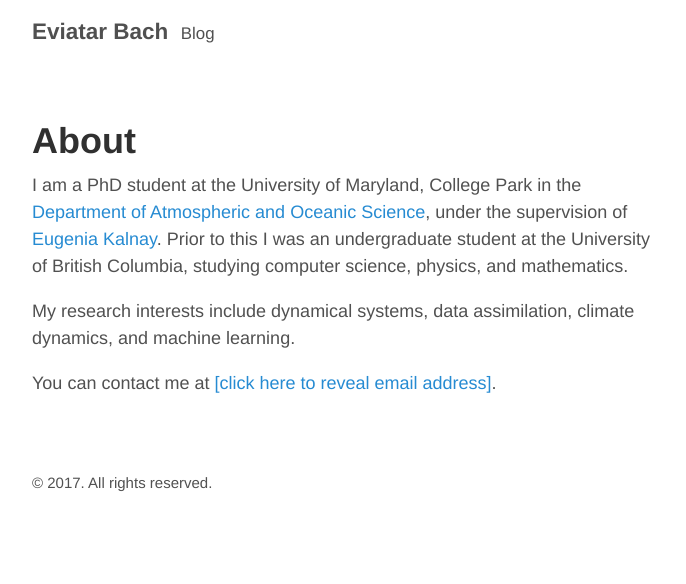
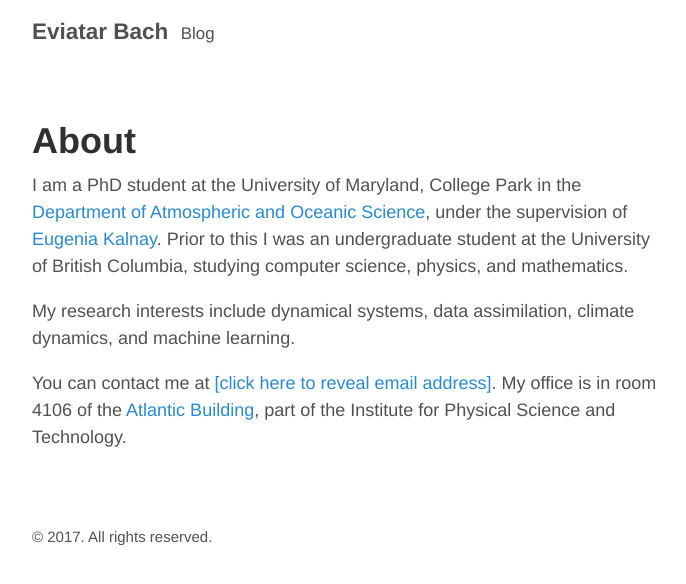
Before and after one commit to eviatarbach/website_old, a Jekyll site: the page built from index.md, in a window 1280 px wide. Shown: the top 584 px of the page, without its empty margins (293-979 px from the left). Built offline with Jekyll 4.4.1, drawn with Linux system fonts in a browser that asks for light colours.

Commit message:
adding office

```diff
--- a/index.md
+++ b/index.md
@@ -7,4 +7,4 @@
 
 My research interests include dynamical systems, data assimilation, climate dynamics, and machine learning.
 
-You can contact me at <a href="http://www.google.com/recaptcha/mailhide/d?k=01wdI1TNx7y_plT6RZB8pIUQ==&amp;c=y9h2L02zCq1HdVKmomXkV0gP-htk0BBh-9Y4Egw4eo8=" onclick="window.open('http://www.google.com/recaptcha/mailhide/d?k\x3d01wdI1TNx7y_plT6RZB8pIUQ\x3d\x3d\x26c\x3dy9h2L02zCq1HdVKmomXkV0gP-htk0BBh-9Y4Egw4eo8\x3d', '', 'toolbar=0,scrollbars=0,location=0,statusbar=0,menubar=0,resizable=0,width=500,height=300'); return false;" title="Reveal this e-mail address">[click here to reveal email address]</a>.
+You can contact me at <a href="http://www.google.com/recaptcha/mailhide/d?k=01wdI1TNx7y_plT6RZB8pIUQ==&amp;c=y9h2L02zCq1HdVKmomXkV0gP-htk0BBh-9Y4Egw4eo8=" onclick="window.open('http://www.google.com/recaptcha/mailhide/d?k\x3d01wdI1TNx7y_plT6RZB8pIUQ\x3d\x3d\x26c\x3dy9h2L02zCq1HdVKmomXkV0gP-htk0BBh-9Y4Egw4eo8\x3d', '', 'toolbar=0,scrollbars=0,location=0,statusbar=0,menubar=0,resizable=0,width=500,height=300'); return false;" title="Reveal this e-mail address">[click here to reveal email address]</a>. My office is in room 4106 of the <a href="https://www.google.com/maps/place/Atlantic+Building/@38.9910024,-76.9447471,17z/data=!3m1!4b1!4m5!3m4!1s0x89b7c6988b6256cf:0x3c2cb8d40a8d59c8!8m2!3d38.9909983!4d-76.9425531">Atlantic Building</a>, part of the Institute for Physical Science and Technology.
```
